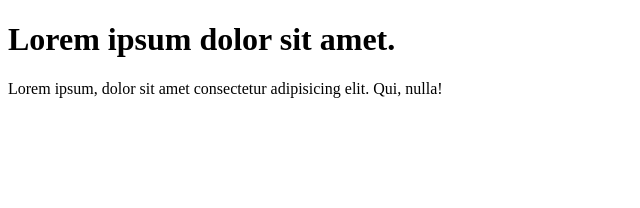
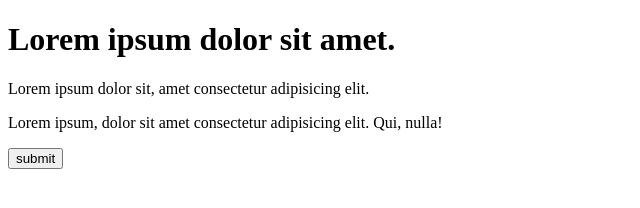
Before and after one commit to anosx/kaze-git, a plain HTML site: page index.html in a window 1280 px wide. Shown: the whole page, without its empty margins (0-640 px from the left). Drawn offline with Linux system fonts and the light colour scheme.

Commit message:
Added button

```diff
--- a/index.html
+++ b/index.html
@@ -9,7 +9,9 @@
 <body>
     <script src="script.js"></script>
     <h1>Lorem ipsum dolor sit amet.</h1>
+    <p>Lorem ipsum dolor sit, amet consectetur adipisicing elit.</p>
     <p>Lorem ipsum, dolor sit amet consectetur adipisicing elit. Qui, nulla!</p>
+    <button>submit</button>
 
 </body>
 </html>
```
